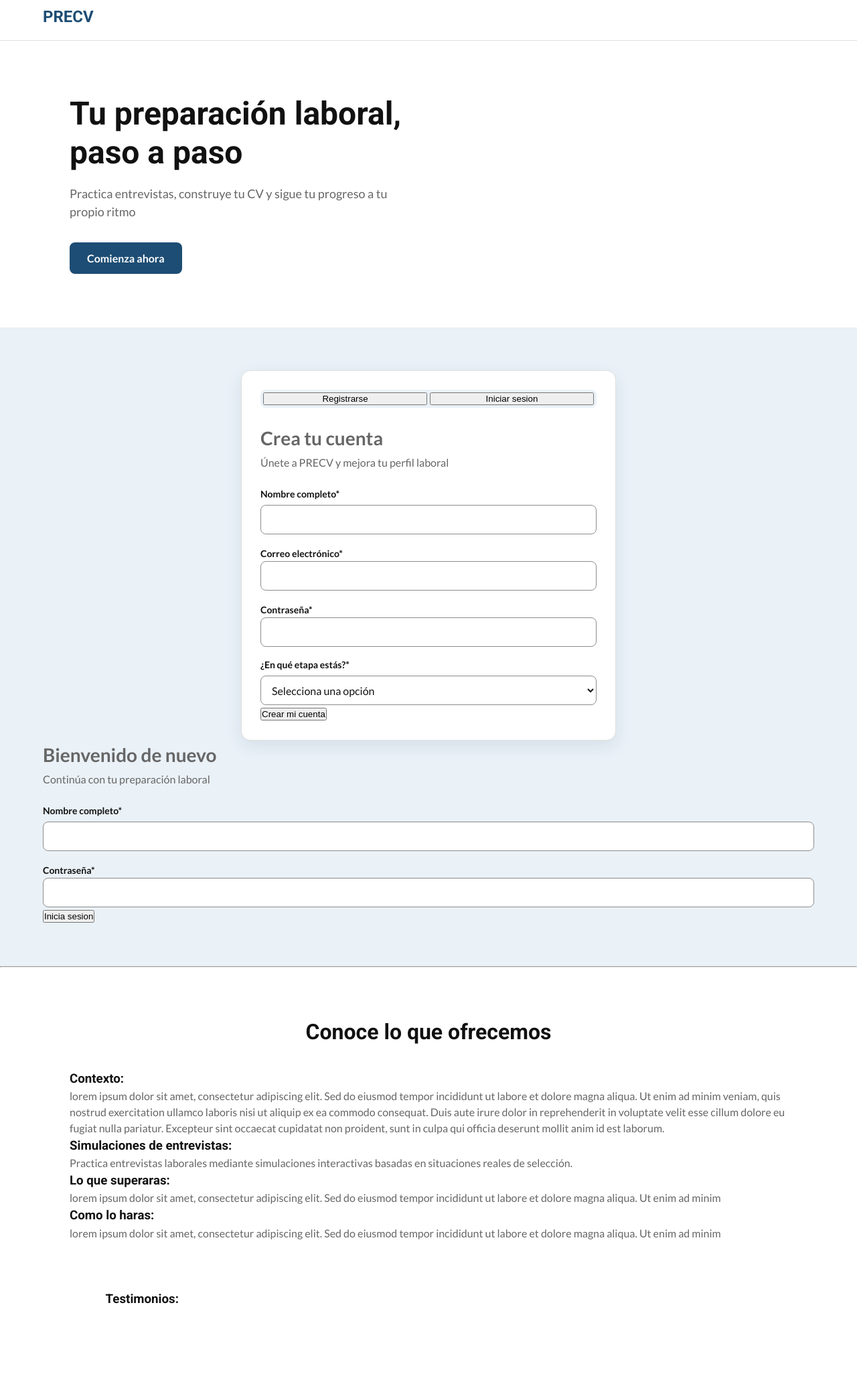
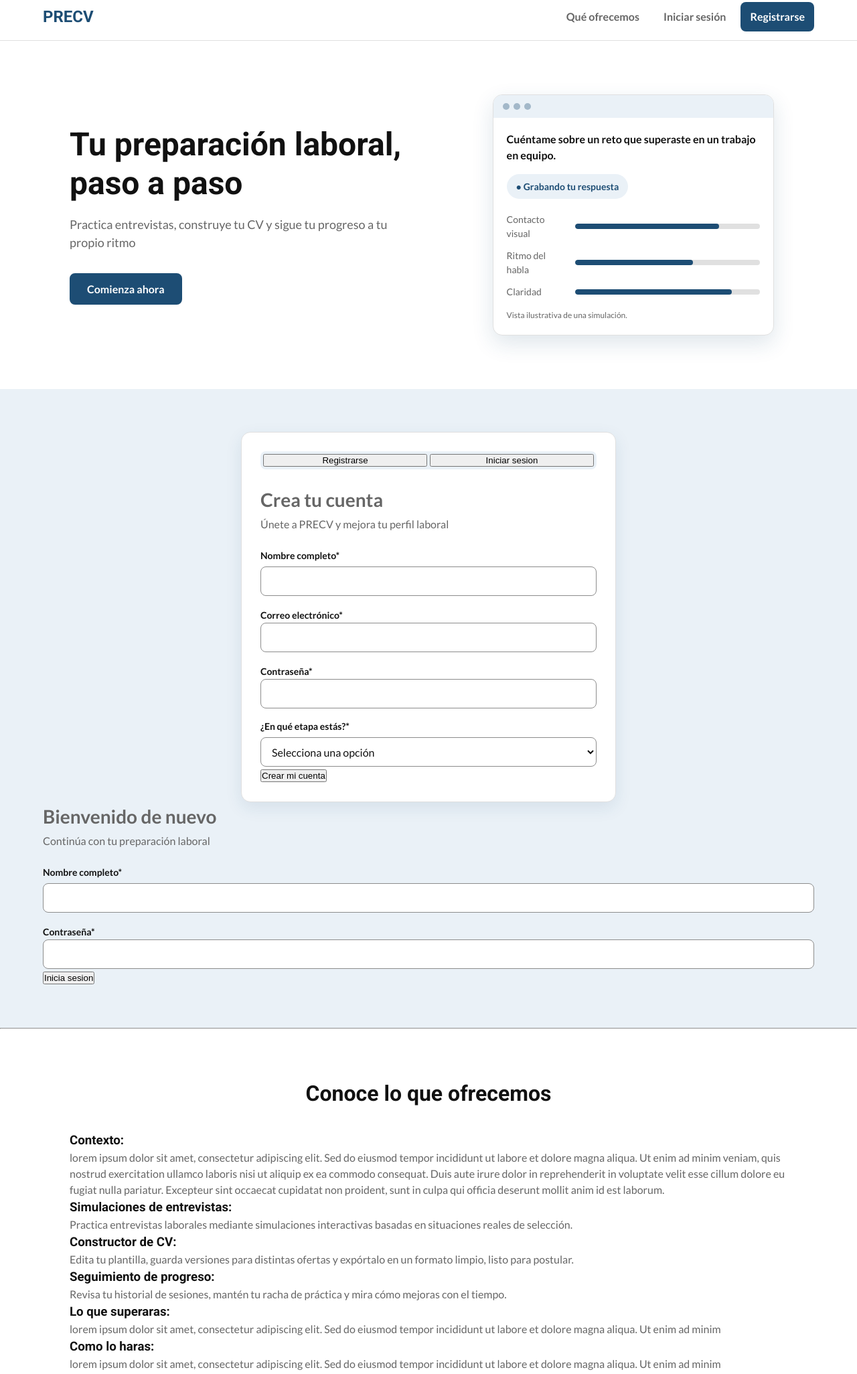
Before and after one commit to ElLisan23/loading-page, a plain HTML site: page index.html in a window 1280 px wide. Shown: the part 11-2063 px from the top of the page at 67% size. Drawn offline with Linux system fonts and the light colour scheme.

Commit message:
Añadi algunas cosas como una visualizacion preliminar del coso

```diff
--- a/index.html
+++ b/index.html
@@ -9,19 +9,28 @@
     <link href="https://fonts.googleapis.com/css2?family=Lato:wght@400;700&family=Roboto:wght@700&display=swap" rel="stylesheet">
 
     <link rel="stylesheet" href="style.css">
+    <script src="script.js" defer></script>
 </head>
 <body>
+    <a class="skip-link" href="#contenido">Saltar al contenido</a>
     <header class = "navbar" >
         <div class = "logo">
             <span class = "logo-texto" > PRECV </span>
         </div>
-        <nav class = "nav-links">
+        <button class="nav-toggle" type="button" aria-expanded="false" aria-controls="menu-principal" aria-label="Abrir menú">
+            <span class="nav-toggle-barra"></span>
+        </button>
+
+        <nav class = "nav-links" id="menu-principal">
             <!-- Son enlaces hipervinculas que significan que la ágina se deslizará automaticamente hacia la sección de la misma página que tenga el identificador id = "simulador" , igual con registro-->
-
+            <a href="#ofrecemos">Qué ofrecemos</a>
+            <a href="#acceso" data-abrir="login">Iniciar sesión</a>
+            <a href="#acceso" data-abrir="registro" class="nav-cta">Registrarse</a>
         </nav>
     </header>
 
-    <main class = "hero-section"> <!--Le indica a los navegadores que aqui comienza el contenido principal-->
+
+    <main class = "hero-section" id = "contenido"> <!--Le indica a los navegadores que aqui comienza el contenido principal-->
         <div class = "hero-contenido"> <!-- La usaremos para agrupar y alinear todo el bloque de texto-->
             <h1 class = "hero-titulo">Tu preparación laboral,<br> paso a paso</h1> <!--el H1 es el titulo y el <br> es simplemente un salto de línea -->
             <p class = "hero-description"> Practica entrevistas, construye tu CV y sigue tu progreso a tu propio ritmo   </p>
@@ -29,6 +38,21 @@
 
             <!--Falta imagen explicativa-->
 
+        </div>
+        <div class="hero-visual" aria-hidden="true">
+            <div class="mock-ventana">
+                <div class="mock-barra"><span></span><span></span><span></span></div>
+                <div class="mock-cuerpo">
+                    <p class="mock-pregunta">Cuéntame sobre un reto que superaste en un trabajo en equipo.</p>
+                    <p class="mock-grabando">● Grabando tu respuesta</p>
+                    <ul class="mock-metricas">
+                        <li>Contacto visual <span class="mock-barra-prog"><i style="width: 78%"></i></span></li>
+                        <li>Ritmo del habla <span class="mock-barra-prog"><i style="width: 64%"></i></span></li>
+                        <li>Claridad <span class="mock-barra-prog"><i style="width: 85%"></i></span></li>
+                    </ul>
+                    <p class="mock-nota">Vista ilustrativa de una simulación.</p>
+                </div>
+            </div>
         </div>
     </main>
 
@@ -132,6 +156,18 @@
 Practica entrevistas laborales mediante simulaciones interactivas basadas en situaciones reales de selección.
             </p>
         </div>
+        <div class="precv-section-conocequeofrecemos-cv">
+            <h3 class="precv-section-conocequeofrecemos-cv-titulo"> Constructor de CV: </h3>
+            <p>
+                Edita tu plantilla, guarda versiones para distintas ofertas y expórtalo en un formato limpio, listo para postular.
+            </p>
+        </div>
+        <div class="precv-section-conocequeofrecemos-progreso">
+            <h3 class="precv-section-conocequeofrecemos-progreso-titulo"> Seguimiento de progreso: </h3>
+            <p>
+                Revisa tu historial de sesiones, mantén tu racha de práctica y mira cómo mejoras con el tiempo.
+            </p>
+        </div>
         <div class="precv-section-conocequeofrecemos-superaras">
             <h3 class="precv-section-conocequeofrecemos-superaras-titulo"> Lo que superaras: </h3>
             <p>
```
